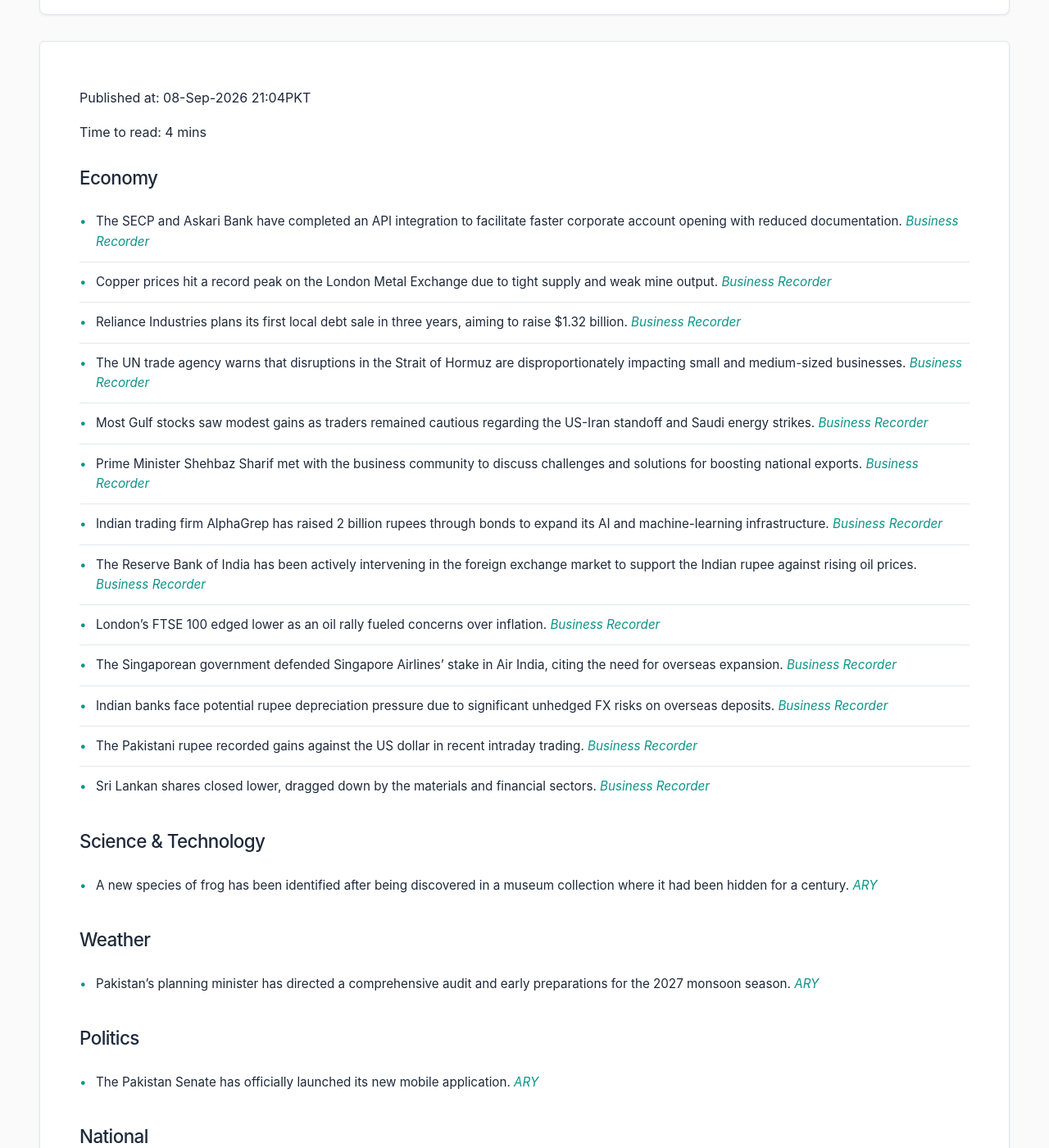
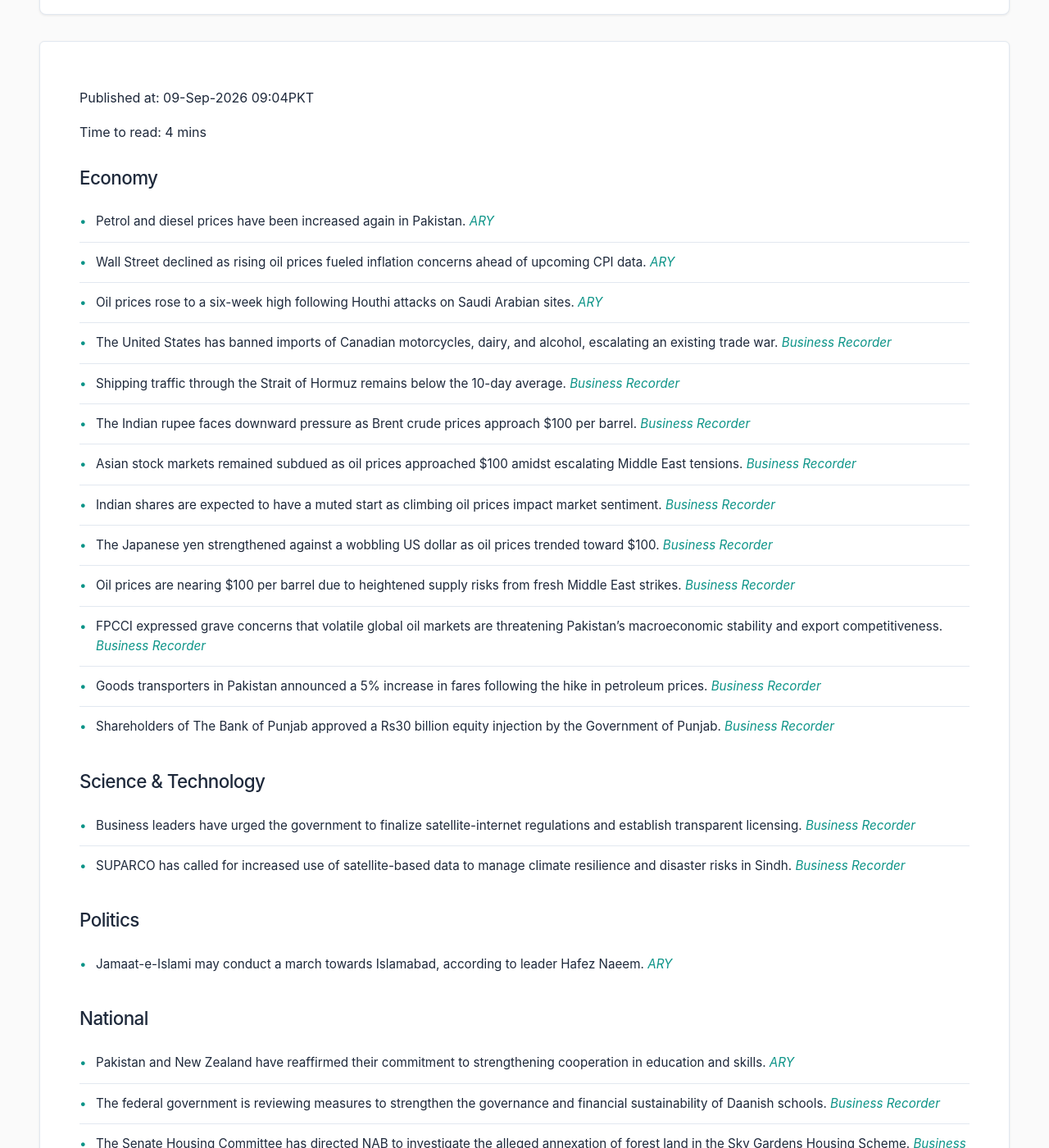
Before and after one commit to zsubzwary/news, a Jekyll site: the page built from en/index.md, in a window 1280 px wide and 1400 px high, scrolled down 209 px. Shown: the whole window at 82% size. Built offline with Jekyll 4.4.1, drawn with Linux system fonts in a browser that asks for light colours; some web fonts are replaced; comment, search, counter and statistics services are not loaded; some of the changed text lies outside the part shown.

Commit message:
DateTime; 2026-09-09T04:04:30.233Z

```diff
--- a/en/index.md
+++ b/en/index.md
@@ -4,49 +4,52 @@ title: Pakistan News Briefing
 lang: en
 ---
 
-Published at: 08-Sep-2026 21:04PKT
+Published at: 09-Sep-2026 09:04PKT
 
 Time to read: 4 mins
 
 ### Economy
-- The SECP and Askari Bank have completed an API integration to facilitate faster corporate account opening with reduced documentation. *[Business Recorder](https://www.brecorder.com/news/40438494/secp-askari-bank-integrate-systems-for-faster-corporate-account-opening)*
-- Copper prices hit a record peak on the London Metal Exchange due to tight supply and weak mine output. *[Business Recorder](https://www.brecorder.com/news/40438491/copper-hits-record-high-on-weak-supply-outside-us)*
-- Reliance Industries plans its first local debt sale in three years, aiming to raise $1.32 billion. *[Business Recorder](https://www.brecorder.com/news/40438490/indias-reliance-plans-first-local-debt-sale-after-3-years-with-132-bln-fundraise-bankers-say)*
-- The UN trade agency warns that disruptions in the Strait of Hormuz are disproportionately impacting small and medium-sized businesses. *[Business Recorder](https://www.brecorder.com/news/40438488/hormuz-disruptions-hitting-small-businesses-hardest-un-trade-agency-warns)*
-- Most Gulf stocks saw modest gains as traders remained cautious regarding the US-Iran standoff and Saudi energy strikes. *[Business Recorder](https://www.brecorder.com/news/40438487/most-gulf-stocks-edge-up-amid-caution-over-us-iran-standoff-saudi-energy-strikes)*
-- Prime Minister Shehbaz Sharif met with the business community to discuss challenges and solutions for boosting national exports. *[Business Recorder](https://www.brecorder.com/news/40438486/pm-shehbaz-seeks-business-communitys-input-on-boosting-exports)*
-- Indian trading firm AlphaGrep has raised 2 billion rupees through bonds to expand its AI and machine-learning infrastructure. *[Business Recorder](https://www.brecorder.com/news/40438485/indias-leading-high-frequency-trading-firm-turns-to-bonds-for-capital)*
-- The Reserve Bank of India has been actively intervening in the foreign exchange market to support the Indian rupee against rising oil prices. *[Business Recorder](https://www.brecorder.com/news/40438482/indian-central-bank-extends-intervention-streak-to-support-indian-rupee-traders-say)*
-- London’s FTSE 100 edged lower as an oil rally fueled concerns over inflation. *[Business Recorder](https://www.brecorder.com/news/40438480/london-shares-inch-lower-as-oil-rally-fuels-inflation-concerns)*
-- The Singaporean government defended Singapore Airlines' stake in Air India, citing the need for overseas expansion. *[Business Recorder](https://www.brecorder.com/news/40438479/singapore-defends-flag-carrier-s-air-india-bet-cites-need-to-expand-overseas)*
-- Indian banks face potential rupee depreciation pressure due to significant unhedged FX risks on overseas deposits. *[Business Recorder](https://www.brecorder.com/news/40438477/indian-banks-leave-sizeable-fx-risk-open-on-overseas-deposits-creating-potential-rupee-overhang)*
-- The Pakistani rupee recorded gains against the US dollar in recent intraday trading. *[Business Recorder](https://www.brecorder.com/news/40438476/intra-day-update-rupee-records-gain-against-us-dollar)*
-- Sri Lankan shares closed lower, dragged down by the materials and financial sectors. *[Business Recorder](https://www.brecorder.com/news/40438495/materials-and-financials-drag-sri-lankan-shares-lower)*
+- Petrol and diesel prices have been increased again in Pakistan. *[ARY](https://arynews.tv/petrol-diesel-prices-hiked-again-in-pakistan)*
+- Wall Street declined as rising oil prices fueled inflation concerns ahead of upcoming CPI data. *[ARY](https://arynews.tv/wall-st-slips-as-steep-oil-prices-stoke-inflation-concerns-ahead-of-cpi)*
+- Oil prices rose to a six-week high following Houthi attacks on Saudi Arabian sites. *[ARY](https://arynews.tv/oil-rises-to-six-week-high-following-houthi-attack-on-saudi-sites)*
+- The United States has banned imports of Canadian motorcycles, dairy, and alcohol, escalating an existing trade war. *[Business Recorder](https://www.brecorder.com/news/40438612/us-to-ban-canadian-motorcycle-dairy-alcohol-imports-as-trade-war-sizzles)*
+- Shipping traffic through the Strait of Hormuz remains below the 10-day average. *[Business Recorder](https://www.brecorder.com/news/40438611/shipping-traffic-via-strait-of-hormuz-stays-below-10-day-average-data-shows)*
+- The Indian rupee faces downward pressure as Brent crude prices approach $100 per barrel. *[Business Recorder](https://www.brecorder.com/news/40438610/indian-rupee-under-pressure-with-brent-near-100-testing-rbi-defence)*
+- Asian stock markets remained subdued as oil prices approached $100 amidst escalating Middle East tensions. *[Business Recorder](https://www.brecorder.com/news/40438609/oil-heads-for-100-asia-stocks-subdued-as-middle-east-tensions-escalate)*
+- Indian shares are expected to have a muted start as climbing oil prices impact market sentiment. *[Business Recorder](https://www.brecorder.com/news/40438608/indian-shares-eye-muted-start-as-oil-climbs-on-intensifying-mideast-tensions)*
+- The Japanese yen strengthened against a wobbling US dollar as oil prices trended toward $100. *[Business Recorder](https://www.brecorder.com/news/40438607/yen-stands-tall-as-dollar-wobbles-oils-run-towards-100-chills-sentiment)*
+- Oil prices are nearing $100 per barrel due to heightened supply risks from fresh Middle East strikes. *[Business Recorder](https://www.brecorder.com/news/40438606/oil-nears-100-as-fresh-middle-east-strikes-raise-supply-risks)*
+- FPCCI expressed grave concerns that volatile global oil markets are threatening Pakistan's macroeconomic stability and export competitiveness. *[Business Recorder](https://www.brecorder.com/news/40438513/rising-pressures-on-macroeconomic-stability-highlighted)*
+- Goods transporters in Pakistan announced a 5% increase in fares following the hike in petroleum prices. *[Business Recorder](https://www.brecorder.com/news/40438514/goods-transporters-announce-5pc-increase-in-fares)*
+- Shareholders of The Bank of Punjab approved a Rs30 billion equity injection by the Government of Punjab. *[Business Recorder](https://www.brecorder.com/news/40438515/bop-shareholders-approve-rs30bn-equity-injection-by-punjab-govt)*
 
 ### Science & Technology
-- A new species of frog has been identified after being discovered in a museum collection where it had been hidden for a century. *[ARY](https://arynews.tv/new-frog-species-identified-after-being-hidden-in-museum-for-a-century)*
-
-### Weather
-- Pakistan's planning minister has directed a comprehensive audit and early preparations for the 2027 monsoon season. *[ARY](https://arynews.tv/planning-minister-directs-comprehensive-audit-and-early-preparations-for-monsoon-2027)*
+- Business leaders have urged the government to finalize satellite-internet regulations and establish transparent licensing. *[Business Recorder](https://www.brecorder.com/news/40438600/mian-zahid-urges-govt-to-complete-satellite-internet-regulations)*
+- SUPARCO has called for increased use of satellite-based data to manage climate resilience and disaster risks in Sindh. *[Business Recorder](https://www.brecorder.com/news/40438604/climate-resilience-in-sindh-symposium-highlights-use-of-satellite-tech)*
 
 ### Politics
-- The Pakistan Senate has officially launched its new mobile application. *[ARY](https://arynews.tv/senate-mobile-app-launched-in-pakistan)*
+- Jamaat-e-Islami may conduct a march towards Islamabad, according to leader Hafez Naeem. *[ARY](https://arynews.tv/jamaat-e-islami-may-march-towards-islamabad-hafez-naeem-says)*
 
 ### National
-- Authorities report that runners of a fake NADRA website have stolen the data of approximately 10 million Pakistani citizens. *[ARY](https://arynews.tv/fake-nadra-site-runners-stole-10mn-pakistani-citizens-data)*
-- Pakistan has unveiled a comprehensive 10-year plan dedicated to shark conservation. *[ARY](https://arynews.tv/pakistan-unveils-10-year-plan-for-shark-conservation)*
-- Pakistan's Ministry of Foreign Affairs has strongly condemned Houthi attacks on civilian and economic targets in Saudi Arabia. *[Business Recorder](https://www.brecorder.com/news/40438489/pakistan-condemns-houthi-attacks-on-saudi-arabia)*
+- Pakistan and New Zealand have reaffirmed their commitment to strengthening cooperation in education and skills. *[ARY](https://arynews.tv/pakistan-and-new-zealand-reaffirm-commitment-to-strengthen-education-and-skills-cooperation)*
+- The federal government is reviewing measures to strengthen the governance and financial sustainability of Daanish schools. *[Business Recorder](https://www.brecorder.com/news/40438599/measures-to-strengthen-daanish-schools-governance-reviewed)*
+- The Senate Housing Committee has directed NAB to investigate the alleged annexation of forest land in the Sky Gardens Housing Scheme. *[Business Recorder](https://www.brecorder.com/news/40438601/sky-gardens-housing-scheme-nab-directed-to-probe-annexation-of-shamilaat-amp-forest-land)*
+- The Chairman of PAEC reaffirmed Pakistan's commitment to international standards for nuclear and radiation safety. *[Business Recorder](https://www.brecorder.com/news/40438602/nuclear-radiation-safety-nuclear-security-paec-chief-reaffirms-commitment-to-international-standards)*
+- Three Adiala jail inmates have challenged an IHC verdict in the Federal Constitutional Court to seek access to private hospital medical facilities. *[Business Recorder](https://www.brecorder.com/news/40438605/medical-facilities-three-adiala-jail-inmates-move-fcc-to-callenge-ihc-verdict)*
+- A fire broke out at the office of Karachi Mayor Murtaza Wahab, causing damage to furniture and the room. *[Business Recorder](https://www.brecorder.com/news/40438512/fire-damages-mayors-office)*
 
 ### International
-- Spain has declassified intelligence reports regarding the recent migrant rush in Ceuta. *[ARY](https://arynews.tv/spain-declassifies-intelligence-reports-into-ceuta-migrant-rush)*
-- The US is seeking increased access to Venezuela's mineral resources, such as gold, following its engagement with the country's oil sector. *[Business Recorder](https://www.brecorder.com/news/40438478/us-seeks-more-access-to-venezuelas-mineral-wealth-after-tapping-its-oil-sources-say)*
-- Israel has announced the closure of the British consulate in East Jerusalem in response to import bans on West Bank settlements by the UK, France, and Canada. *[Business Recorder](https://www.brecorder.com/news/40438496/israel-to-close-british-consulate-in-east-jerusalem-after-uk-france-and-canada-ban-imports-from-settlements)*
-- France will begin the process of banning products originating from Israeli settlements in the occupied West Bank. *[Business Recorder](https://www.brecorder.com/news/40438492/france-to-ban-products-from-israeli-settlements-in-west-bank-foreign-minister)*
-- The 26th SCO Summit in Bishkek highlighted the emergence of a multipolar Eurasia and the transition of the chairmanship to Pakistan for 2027. *[Business Recorder](https://www.brecorder.com/news/40438484/bishkek-sco-summit-multipolar-eurasia-takes-shape)*
+- Wizz Air and Ryanair are calling for an overhaul of the UK's air traffic control services following flight disruptions. *[ARY](https://arynews.tv/wizz-air-ryanair-call-for-nats-overhaul-after-uk-flight-disruption)*
+- Saudi Arabia has warned that Houthi aggression draws a red line and vowed to defend national interests. *[ARY](https://arynews.tv/saudi-arabia-warns-houthi-aggression-draws-red-line-vows-to-defend-national-interests)*
+- Air traffic control issues have caused disruptions to departing flights at major UK airports. *[ARY](https://arynews.tv/air-traffic-control-issue-disrupts-departing-flights-at-major-uk-airports)*
+- Ukraine is contracting approximately 1,000 Patriot missiles from allies, supported by a European Union loan. *[Business Recorder](https://www.brecorder.com/news/40438613/ukraine-contracting-around-1000-patriot-missiles-from-allies-defence-chief-says)*
 
 ### Sports
-- Japan has named its squad for a historic T20I match against India during the Pre-Asian games. *[ARY](https://arynews.tv/japan-names-squad-for-history-making-t20i-against-india-in-pre-asian-games-clash)*
-- Cricketer Babar Azam expressed surprise regarding recent sweeping changes within the Pakistan team. *[ARY](https://arynews.tv/babar-azam-surprised-over-sweeping-pakistan-changes)*
-- The Belgian Cats have emerged as favorites in the FIBA Women’s Basketball World Cup 2026 held in Berlin. *[ARY](https://arynews.tv/fiba-womens-basketball-world-cup-2026-belgian-cats-rise-as-favorites-in-berlin)*
-- Pakistan’s junior hockey team has qualified for the Men’s Junior Hockey Asia Cup semi-finals after a 5-2 victory over Malaysia. *[Business Recorder](https://www.brecorder.com/news/40438483/pakistan-qualify-for-junior-hockey-asia-cup-semi-finals-after-beating-malaysia-5-2)*
-- Liverpool has announced a major five-year sponsorship deal with Turkish Airlines, estimated to be worth over £300 million. *[Business Recorder](https://www.brecorder.com/news/40438481/liverpool-announce-five-year-sponsorship-deal-with-turkish-airlines)*
+- Footballer Karim Benzema performed Umrah in Makkah and shared photos from the holy site. *[ARY](https://arynews.tv/benzema-performs-umrah-shares-photos-from-makkah)*
+
+### Health
+- The combination of Imfinzi and Imdelltra has been shown to help lung cancer patients live longer. *[ARY](https://arynews.tv/imfinzi-imdelltra-combo-helps-lung-cancer-patients-live-longer)*
+- Punjab's health sector is being aligned with global standards through expanded cooperation with Chinese medical institutions. *[Business Recorder](https://www.brecorder.com/news/40438603/punjabs-health-sector-being-aligned-with-global-standards-minister)*
+
+### Other
+- Italian luxury house Dolce & Gabbana launched "Your Devotion Eau de Parfum Intense" during an event in Karachi. *[Business Recorder](https://www.brecorder.com/news/40438511/your-devotion-eau-de-parfum-intense-launched-in-karachi)*
```
